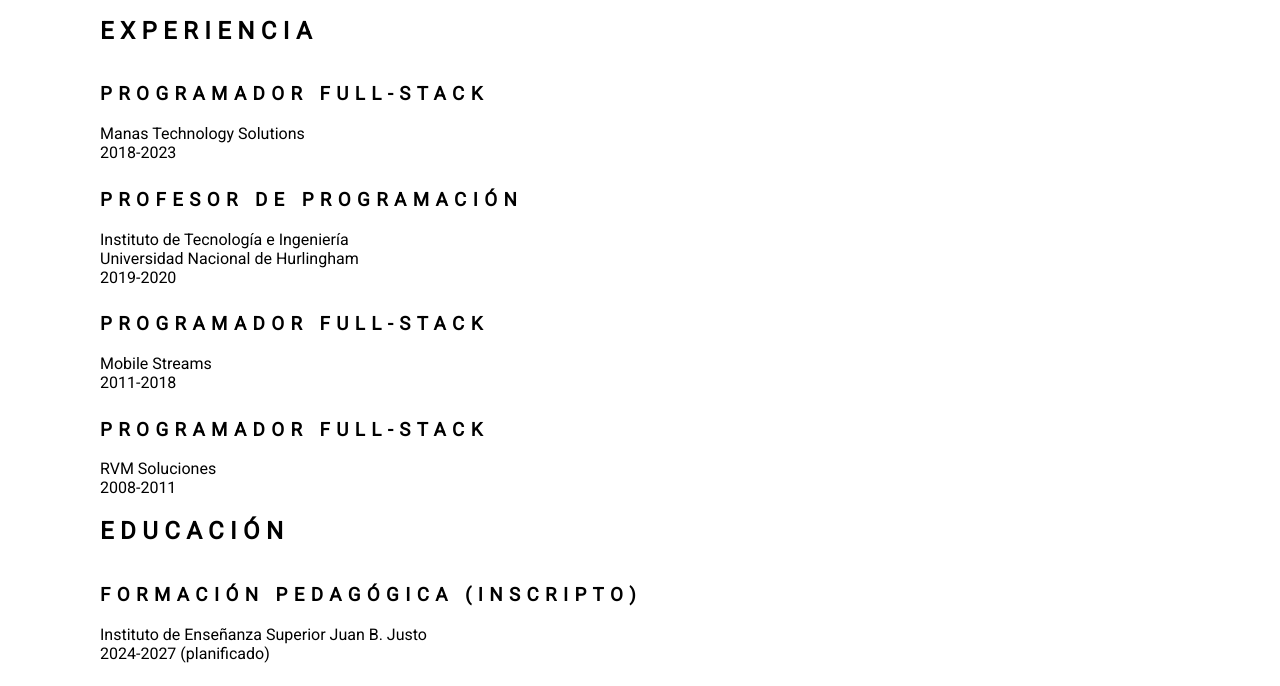
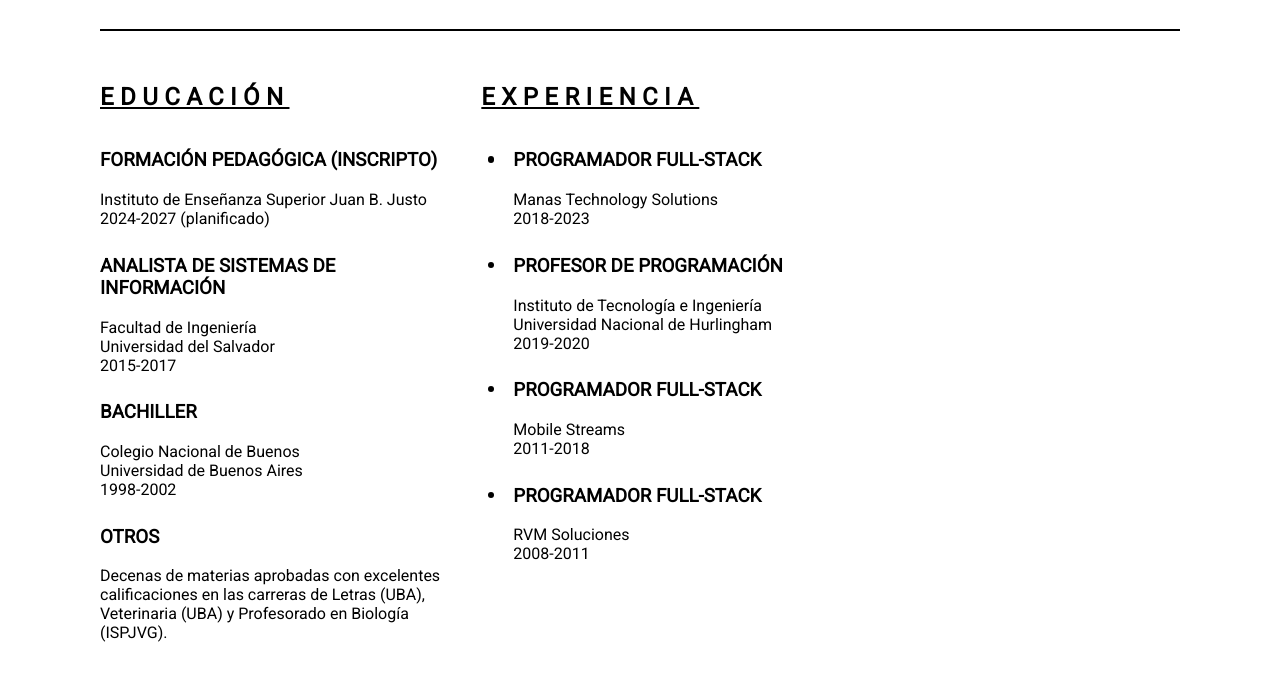
Before and after one commit to aeatencio/cv, a plain HTML site: page index.html in a window 1280 px wide. Shown: the part 566-1252 px from the top of the page. After the commit the page ends 1208 px from the top, so only its background shows below. Drawn offline with Linux system fonts and the light colour scheme.

Commit message:
Estilos para educación y experiencia

```diff
--- a/index.css
+++ b/index.css
@@ -1,6 +1,9 @@
+* {
+    box-sizing: border-box;
+}
+
 body {
     font-family: "Roboto", sans-serif;
-    box-sizing: border-box;
     min-width: 20rem;
     max-width: 77.5rem;
     margin: auto;
@@ -74,10 +77,6 @@
     gap: 1rem;
 }
 
-.en-construccion {
-    display: none;
-}
-
 @media (min-width: 64rem), print {
     body {
         padding: 0 5rem;
@@ -130,6 +129,47 @@
     .introduccion {
         flex-direction: row;
         gap: 2rem;
+        border-bottom: 0.15rem solid;
+        padding-bottom: 2rem;
+    }
+
+    .desarrollo {
+        padding-top: 2rem;
+        display: flex;
+        flex-direction: row-reverse;
+        gap: 2rem;
+    }
+
+    .desarrollo h2 {
+        text-decoration: underline;
+    }
+
+    .desarrollo h3 {
+        letter-spacing: unset;
+    }
+
+    .experiencia {
+        flex: 2 1 0;
+    }
+
+    .formacion {
+        flex: 1 1 0;
+    }
+
+    .trabajos {
+        margin-left: 2rem;
+    }
+
+    /* Puntos de la línea de tiempo */
+    .trabajos li::before {
+        content: '';
+        width: 0.4rem;
+        height: 0.4rem;
+        background-color: black;
+        border-radius: 50%;
+        display: block;
+        position: absolute;
+        margin: 1.6rem 0 0 -1.6rem;
     }
 }
 
@@ -143,6 +183,7 @@
     size: A4;
     margin: 0;
 }
+
 @media print {
     html, body {
         width: 210mm;
@@ -169,4 +210,9 @@
     .nombre-apellido-titulo {
         padding-bottom: 1rem;
     }
+
+    /* Puntos de la línea de tiempo */
+    .trabajos li::before {
+        margin-top: 1.2rem;
+    }
 }
--- a/index.html
+++ b/index.html
@@ -79,7 +79,7 @@
     <div class="experiencia">
         <h2>Experiencia</h2>
 
-        <ul>
+        <ul class="trabajos">
             <li>
                 <h3>
                     Programador Full-Stack
@@ -184,8 +184,8 @@
                 </li>
             </ul>
         </div>
-
-        <div class="habilidades">
+    </div>
+    <div class="habilidades" hidden>
         <h2>Habilidades</h2>
 
         <ul>
@@ -276,4 +276,3 @@
         </ul>
     </div>
 </div>
-</div>
```
Lines whose indentation alone changed are shown as unchanged.
